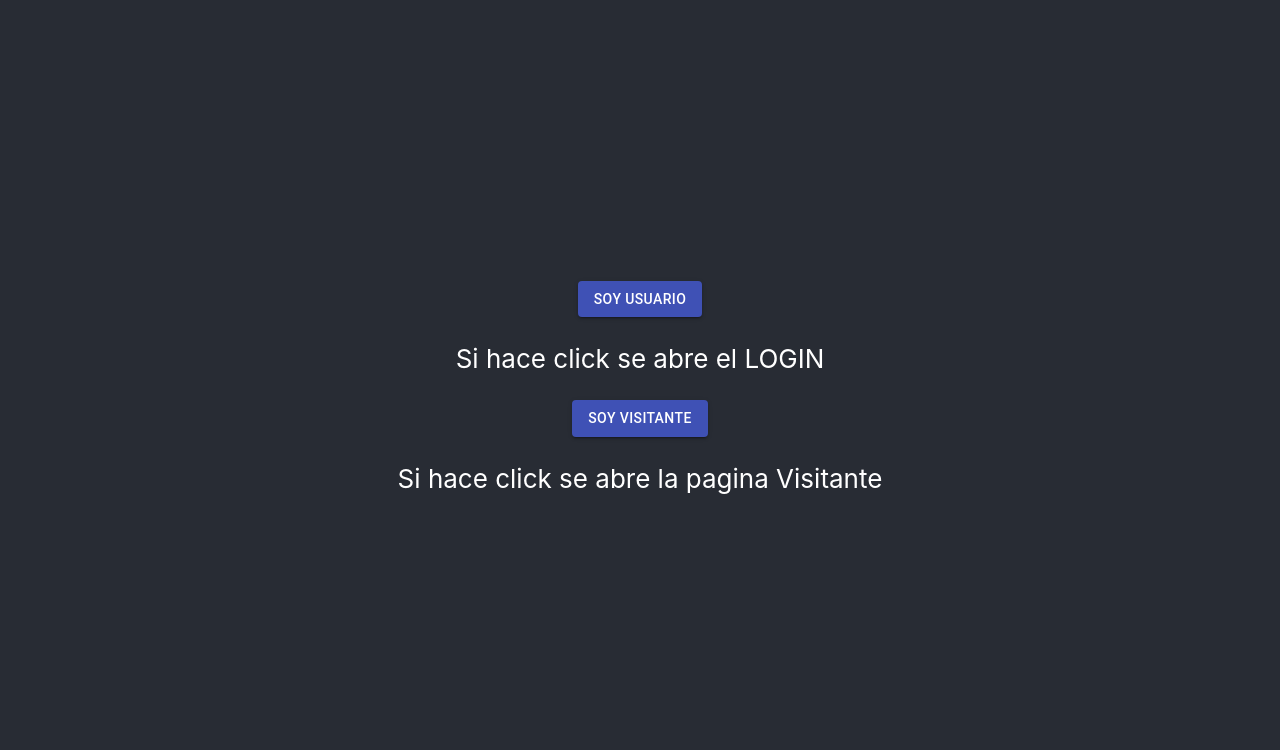
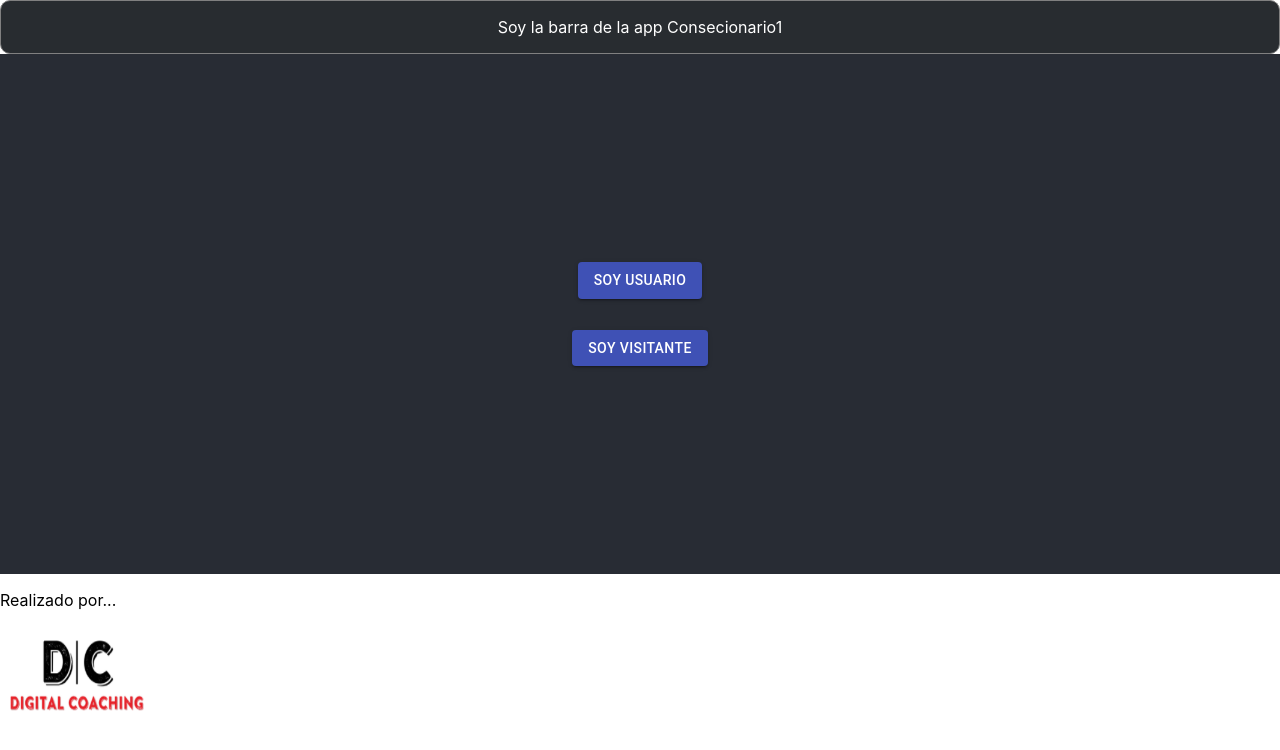
Before and after one commit to LordNickus/concesionario1, a React (Create React App) app: page / in a window 1280 px wide. Shown: the top 750 px of the page. Built offline with nearby package versions, Linux system fonts and the light colour scheme.

Commit message:
nueva pagina y logo

```diff
--- a/src/App.css
+++ b/src/App.css
@@ -19,7 +19,7 @@ a{
 
 .App-header {
   background-color: #282c34;
-  min-height: 100vh;
+  min-height: 65vh;
   display: flex;
   flex-direction: column;
   align-items: center;
@@ -33,6 +33,9 @@ a{
   color: #61dafb;
 }
 
+.headerUsuario{
+  height: 150px;
+}
 
 .imgTop{
   width: 100%;
@@ -42,3 +45,20 @@ a{
 .Dialog{
   background-color:grey;
 }
+.Barra1{
+  background-color: #282c30;
+  color: white;
+  display: flex;
+  flex-direction: column;
+  align-items: center;
+  border: 1px solid grey;
+  border-radius: 10px;
+}
+
+.FooterInitial{
+  /* background-color: #282c34; */
+  display: inline;
+  flex-direction: bottom;
+  align-items: center;
+  justify-content:right;
+}
--- a/src/App.js
+++ b/src/App.js
@@ -10,6 +10,7 @@ import Planes from './Secciones/Planes';
 import Usuario from './Secciones/Usuario';
 import Visitante from './Secciones/Visitante';
 import Initial from './Initial';
+import PostVenta from './Secciones/PostVenta';
 
 function App() {
   return(
@@ -17,10 +18,10 @@ function App() {
          <Switch>
          {/* <Route path="Secciones/">
               <Carrito />
+          </Route> */}
+          <Route path="/Secciones/PostVenta">
+              <PostVenta />
           </Route>
-         <Route path="Secciones/">
-              <MaterialYoutube />
-          </Route> */}
 
           <Route path="/Secciones/Tradicional">
               <Tradicional />
--- a/src/Initial.js
+++ b/src/Initial.js
@@ -5,12 +5,20 @@ import FormDialog from './Componentes/login';
 
 const Initial = ()=>{
  return (
-    <div className='App-header'>
+    <div>
+        <div className='Barra1'>
+            <p>Soy la barra de la app Consecionario1</p>
+        </div>
+        <div className='App-header'>
+        <FormDialog />
+        <br/>
+        <Button variant="contained" color="primary"> {<Link to='/Secciones/Visitante'>Soy Visitante</Link>}</Button>
 
-        <FormDialog />
-        <p>Si hace click se abre el LOGIN </p>
-        <Button variant="contained" color="primary"> {<Link to='/Secciones/Visitante'>Soy Visitante</Link>}</Button>
-        <p>Si hace click se abre la pagina Visitante</p>
+        </div>
+        <div className='FooterInitial'>
+            <p>Realizado por...</p>
+            <img src="./logoDC.png" width="150" height="100"/>
+        </div>
     </div>)
 }
 export default Initial
--- /dev/null
+++ b/src/Secciones/PostVenta.js
@@ -0,0 +1,19 @@
+import React from 'react';
+import {Link} from 'react-router-dom';
+import Button from '@material-ui/core/Button';
+
+const PostVenta = ()=> {
+    return (
+<div className='App-header'>
+    <h1>Seleccione una opcion por favor</h1>
+
+    <Button variant="contained" color="primary">{<Link to='Planes'>Agendamiento de Servicio</Link>}</Button>
+    <br/>
+    <Button variant="contained" color="primary">{<Link to='Tradicional'>Aviso de servicio Realizado</Link>}</Button>
+    <br/>
+    <Button variant="contained" color="primary">{<Link to='Tradicional'>Agendamiento Proximo Servicio</Link>}</Button>
+    <br/>
+    <Button variant="contained" color="primary">{<Link to='Tradicional'>Encuesta Satisfaccion</Link>}</Button>
+</div>)
+}
+export default PostVenta;
--- a/src/Secciones/Usuario.js
+++ b/src/Secciones/Usuario.js
@@ -5,16 +5,16 @@ import Button from '@material-ui/core/Button';
 
 const Usuario = ()=> {
     return (
-<div className="App-header">
+<div>
     <div className="headerUsuario">
-        <img className= "imgTop" src="../imagenes/peugeot1.jpg" alt="imagen1"/>
+        <img className= "imgTop" src="../imagenes/peugeot1.jpg" alt="imagen1" height="250"/>
     </div>
-    <div>
+    <div className="App-header">
     <h1>Seleccione 1 opcion</h1>
 
     <Button variant="contained" color="primary">{<Link to="Administracion">Administracion</Link>}</Button>
     <br/>
-    <Button variant="contained" color="primary">{<Link to="/Planes">PostVenta</Link>}</Button>
+    <Button variant="contained" color="primary">{<Link to="/PosVenta">PostVenta</Link>}</Button>
 
     </div>
 </div>
```
